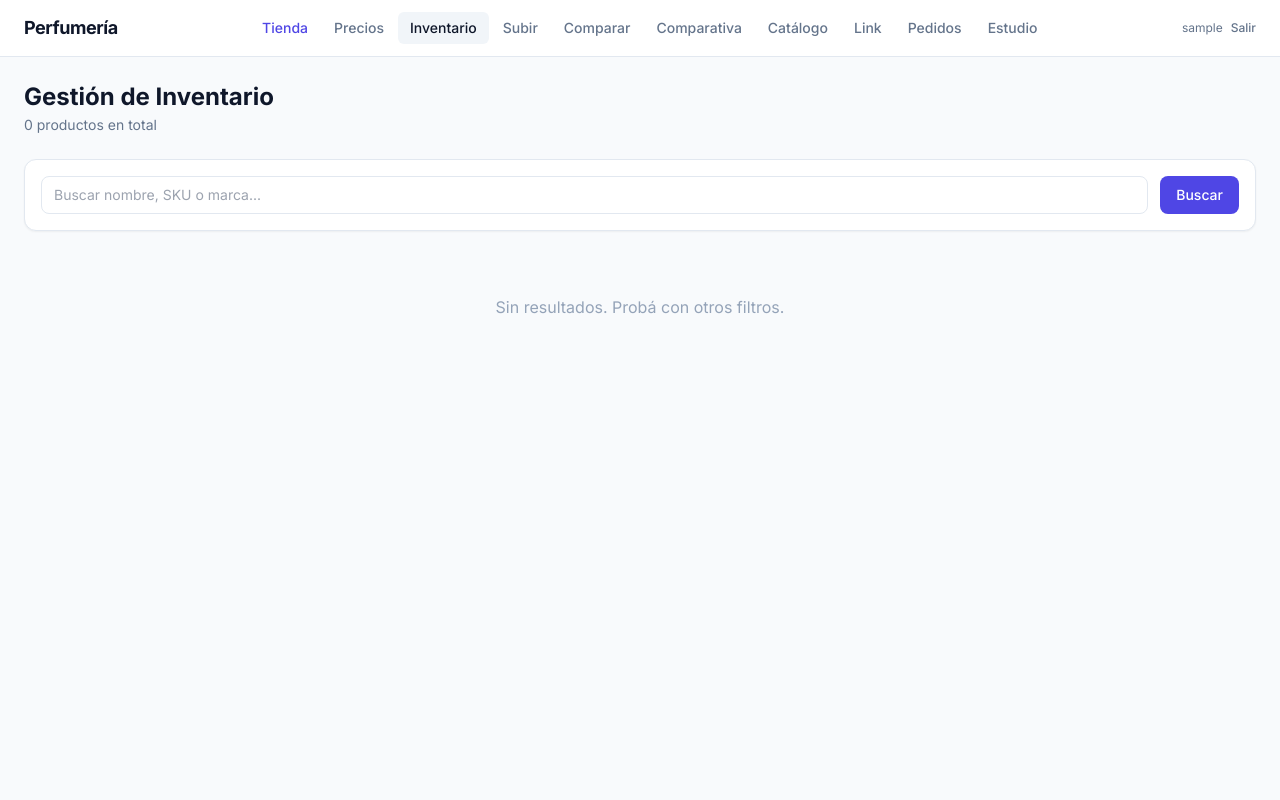
After one commit to david-tkd203/product-comparison, a Flask app: page /admin/inventario in a window 1280 px wide. The commit adds this page. Run offline with Flask 3, Linux system fonts and the light colour scheme; the visitor is signed in with stand-in values (Sample User, id 1); data that the repository does not hold is empty; parts of the project's set-up code (start-up, migrations or seed data) failed here and were passed over; some libraries are stand-ins or nearby versions.

Commit message:
feat: implementar ecommerce publico, inventario y carrito de compras

```diff
--- a/app.py
+++ b/app.py
@@ -55,6 +55,9 @@ def init_db():
             formato VARCHAR(50)
         ) ENGINE=InnoDB DEFAULT CHARSET=utf8mb4
     ''')
+    _add_column_if_missing(cur, 'products', 'stock', 'INT DEFAULT 0')
+    _add_column_if_missing(cur, 'products', 'is_active', 'TINYINT(1) DEFAULT 0')
+    _add_column_if_missing(cur, 'products', 'aroma_family', 'VARCHAR(50) DEFAULT NULL')
     cur.execute('''
         CREATE TABLE IF NOT EXISTS prices (
             id INT AUTO_INCREMENT PRIMARY KEY,
@@ -318,9 +321,15 @@ def _paginate(sql, params, page, per_page):
     return data_sql, data_params, page, per_page, offset
 
 
-@app.route('/')
+
+@app.route('/admin')
 @require_login
-def index():
+def admin_redirect():
+    return redirect(url_for('admin_productos'))
+
+@app.route('/admin/productos')
+@require_login
+def admin_productos():
     query = request.args.get('q', '').strip()
     linea = request.args.get('linea', '').strip()
     genero = request.args.get('genero', '').strip()
@@ -360,7 +369,7 @@ def index():
     products = _query(db, f'{sql} LIMIT %s OFFSET %s', params + [per_page, offset]).fetchall()
     total_pages = (total + per_page - 1) // per_page if total else 1
     db.close()
-    return render_template('index.html', products=products, query=query,
+    return render_template('admin_productos.html', products=products, query=query,
                           linea=linea, genero=genero, lineas=lineas,
                           generos=generos, latest=latest, total=total,
                           page=page, per_page=per_page, total_pages=total_pages)
@@ -404,11 +413,14 @@ def upload():
 
             count = 0
             for _, row in data.iterrows():
-                _query(db, '''INSERT INTO products (sku, nombre, linea, ean, genero, formato)
-                              VALUES (%s, %s, %s, %s, %s, %s)
+                fams = _classify_family({'salida': [str(row['nombre'])]})
+                aroma = fams[0] if fams else None
+                _query(db, '''INSERT INTO products (sku, nombre, linea, ean, genero, formato, aroma_family)
+                              VALUES (%s, %s, %s, %s, %s, %s, %s)
                               ON DUPLICATE KEY UPDATE nombre=VALUES(nombre), linea=VALUES(linea),
-                              ean=VALUES(ean), genero=VALUES(genero), formato=VALUES(formato)''',
-                       [row['sku'], row['nombre'], row['linea'], row['ean'], row['genero'], row['formato']])
+                              ean=VALUES(ean), genero=VALUES(genero), formato=VALUES(formato),
+                              aroma_family=COALESCE(aroma_family, VALUES(aroma_family))''',
+                       [row['sku'], row['nombre'], row['linea'], row['ean'], row['genero'], row['formato'], aroma])
                 _query(db, 'INSERT INTO prices (sku, import_date, precio) VALUES (%s, %s, %s) ON DUPLICATE KEY UPDATE precio = VALUES(precio)',
                        [row['sku'], import_date, row['precio']])
                 count += 1
@@ -420,7 +432,7 @@ def upload():
             flash(f'Error: {e}', 'error')
         finally:
             db.close()
-        return redirect(url_for('index'))
+        return redirect(url_for('admin_productos'))
     return render_template('upload.html')
 
 
@@ -1272,7 +1284,7 @@ def export_xlsx():
     skus = request.args.get('skus', '').split(',')
     if not skus or skus == ['']:
         flash('Seleccioná al menos un producto', 'error')
-        return redirect(url_for('index'))
+        return redirect(url_for('admin_productos'))
 
     db = get_db()
     latest = _query(db, 'SELECT MAX(import_date) as max_date FROM imports').fetchone()['max_date']
@@ -1531,7 +1543,7 @@ def login():
             session['user_id'] = user['id']
             session['username'] = user['username']
             flash(f'Bienvenido, {user["username"]}', 'success')
-            return redirect(url_for('index'))
+            return redirect(url_for('admin_productos'))
         else:
             flash('Usuario o contraseña incorrectos', 'error')
     return render_template('login.html')
@@ -1549,3 +1561,144 @@ if __name__ == '__main__':
     app.run(debug=True)
 else:
     init_db()
+
+@app.route('/admin/inventario')
+@require_login
+def admin_inventario():
+    query = request.args.get('q', '').strip()
+    page = max(1, int(request.args.get('page', 1) or 1))
+    per_page = 50
+
+    db = get_db()
+
+    sql = '''SELECT p.sku, p.nombre, p.linea, p.stock, p.is_active, p.aroma_family
+             FROM products p'''
+    params = []
+    if query:
+        sql += ' WHERE (p.nombre LIKE %s OR p.sku LIKE %s OR p.linea LIKE %s)'
+        like = f'%{query}%'
+        params.extend([like, like, like])
+    sql += ' ORDER BY p.linea, p.nombre'
+
+    total = _query(db, f'SELECT COUNT(*) AS cnt FROM ({sql}) AS t', params).fetchone()['cnt']
+    offset = (page - 1) * per_page
+    products = _query(db, f'{sql} LIMIT %s OFFSET %s', params + [per_page, offset]).fetchall()
+    total_pages = (total + per_page - 1) // per_page if total else 1
+
+    db.close()
+    return render_template('inventario.html', products=products, query=query,
+                          total=total, page=page, per_page=per_page, total_pages=total_pages)
+
+@app.route('/api/update_inventory', methods=['POST'])
+@require_login
+def update_inventory():
+    data = request.get_json()
+    sku = data.get('sku')
+    stock = data.get('stock')
+    is_active = data.get('is_active')
+    aroma_family = data.get('aroma_family')
+
+    db = get_db()
+    try:
+        _query(db, 'UPDATE products SET stock=%s, is_active=%s, aroma_family=%s WHERE sku=%s',
+               [stock, 1 if is_active else 0, aroma_family, sku])
+        db.commit()
+        return jsonify({'ok': True})
+    except Exception as e:
+        db.rollback()
+        return jsonify({'ok': False, 'error': str(e)})
+    finally:
+        db.close()
+
+@app.route('/')
+def tienda():
+    query = request.args.get('q', '').strip()
+    linea = request.args.get('linea', '').strip()
+    genero = request.args.get('genero', '').strip()
+    aroma = request.args.get('aroma', '').strip()
+    sort = request.args.get('sort', 'precio_asc').strip()
+    page = max(1, int(request.args.get('page', 1) or 1))
+    per_page = 24
+
+    db = get_db()
+
+    lineas = [r['linea'] for r in _query(db, 'SELECT DISTINCT linea FROM products WHERE is_active=1 AND stock>0 ORDER BY linea')]
+    generos = [r['genero'] for r in _query(db, 'SELECT DISTINCT genero FROM products WHERE is_active=1 AND stock>0 ORDER BY genero')]
+    aromas = [r['aroma_family'] for r in _query(db, 'SELECT DISTINCT aroma_family FROM products WHERE is_active=1 AND stock>0 AND aroma_family IS NOT NULL ORDER BY aroma_family')]
+
+    sql = '''SELECT p.sku, p.nombre, p.linea, p.genero, p.formato, p.aroma_family, p.stock, pr.precio
+             FROM products p
+             JOIN prices pr ON p.sku = pr.sku
+             WHERE p.is_active = 1 AND p.stock > 0
+             AND pr.import_date = (SELECT MAX(import_date) FROM imports)'''
+
+    params = []
+
+    if query:
+        sql += ' AND (p.nombre LIKE %s OR p.linea LIKE %s)'
+        like = f'%{query}%'
+        params.extend([like, like])
+    if linea:
+        sql += ' AND p.linea = %s'
+        params.append(linea)
+    if genero:
+        sql += ' AND p.genero = %s'
+        params.append(genero)
+    if aroma:
+        sql += ' AND p.aroma_family = %s'
+        params.append(aroma)
+
+    if sort == 'precio_asc':
+        sql += ' ORDER BY pr.precio ASC'
+    elif sort == 'precio_desc':
+        sql += ' ORDER BY pr.precio DESC'
+    else:
+        sql += ' ORDER BY p.linea, p.nombre'
+
+    total = _query(db, f'SELECT COUNT(*) AS cnt FROM ({sql}) AS t', params).fetchone()['cnt']
+    offset = (page - 1) * per_page
+    products = _query(db, f'{sql} LIMIT %s OFFSET %s', params + [per_page, offset]).fetchall()
+    total_pages = (total + per_page - 1) // per_page if total else 1
+
+    db.close()
+    return render_template('ecommerce.html', products=products, query=query,
+                          linea=linea, genero=genero, aroma=aroma, sort=sort,
+                          lineas=lineas, generos=generos, aromas=aromas,
+                          total=total, page=page, per_page=per_page, total_pages=total_pages)
+
+@app.route('/api/pedido', methods=['POST'])
+def api_pedido():
+    data = request.get_json()
+    nombre = (data.get('nombre') or '').strip()
+    telefono = (data.get('telefono') or '').strip()
+    items = data.get('items', [])
+
+    if not nombre or not telefono or not items:
+        return jsonify({'ok': False, 'error': 'Faltan datos requeridos'})
+
+    total = sum(int(i.get('precio', 0)) * int(i.get('qty', 0)) for i in items)
+    items_json = json.dumps(items, ensure_ascii=False)
+
+    db = get_db()
+    try:
+        _query(db, '''INSERT INTO orders (link_token, nombre, telefono, items_json, total, status)
+                      VALUES (%s, %s, %s, %s, %s, %s)''',
+               ['ECOMMERCE', nombre, telefono, items_json, total, 'nuevo'])
+
+        for i in items:
+            _query(db, 'UPDATE products SET stock = stock - %s WHERE sku = %s AND stock >= %s',
+                   [int(i.get('qty', 0)), i.get('sku'), int(i.get('qty', 0))])
+
+        db.commit()
+        return jsonify({'ok': True})
+    except Exception as e:
+        db.rollback()
+        return jsonify({'ok': False, 'error': str(e)})
+    finally:
+        db.close()
+
+if __name__ == '__main__':
+    init_db()
+    app.run(debug=True)
+else:
+    init_db()
--- a/templates/base.html
+++ b/templates/base.html
@@ -33,7 +33,9 @@
 
       <!-- Desktop nav -->
       <div class="hidden md:flex items-center gap-0.5">
-        <a href="/" class="px-2 sm:px-3 py-1.5 text-xs sm:text-sm font-medium rounded-md transition-colors whitespace-nowrap {{ 'bg-slate-100 text-slate-900' if request.path == '/' else 'text-slate-500 hover:text-slate-700 hover:bg-slate-50' }}">Precios</a>
+        <a href="/" target="_blank" class="px-2 sm:px-3 py-1.5 text-xs sm:text-sm font-medium rounded-md transition-colors whitespace-nowrap text-indigo-600 hover:text-indigo-800 hover:bg-slate-50">Tienda</a>
+        <a href="/admin/productos" class="px-2 sm:px-3 py-1.5 text-xs sm:text-sm font-medium rounded-md transition-colors whitespace-nowrap {{ 'bg-slate-100 text-slate-900' if request.path == '/admin/productos' else 'text-slate-500 hover:text-slate-700 hover:bg-slate-50' }}">Precios</a>
+        <a href="/admin/inventario" class="px-2 sm:px-3 py-1.5 text-xs sm:text-sm font-medium rounded-md transition-colors whitespace-nowrap {{ 'bg-slate-100 text-slate-900' if request.path == '/admin/inventario' else 'text-slate-500 hover:text-slate-700 hover:bg-slate-50' }}">Inventario</a>
         <a href="/upload" class="px-2 sm:px-3 py-1.5 text-xs sm:text-sm font-medium rounded-md transition-colors whitespace-nowrap {{ 'bg-slate-100 text-slate-900' if request.path == '/upload' else 'text-slate-500 hover:text-slate-700 hover:bg-slate-50' }}">Subir</a>
         <a href="/compare" class="px-2 sm:px-3 py-1.5 text-xs sm:text-sm font-medium rounded-md transition-colors whitespace-nowrap {{ 'bg-slate-100 text-slate-900' if request.path == '/compare' else 'text-slate-500 hover:text-slate-700 hover:bg-slate-50' }}">Comparar</a>
         <a href="/retail" class="px-2 sm:px-3 py-1.5 text-xs sm:text-sm font-medium rounded-md transition-colors whitespace-nowrap {{ 'bg-slate-100 text-slate-900' if request.path == '/retail' else 'text-slate-500 hover:text-slate-700 hover:bg-slate-50' }}">Comparativa</a>
@@ -65,7 +67,9 @@
     <!-- Mobile menu -->
     <div id="mobile-menu" class="hidden md:hidden border-t border-slate-100 pb-3">
       <div class="flex flex-col gap-1 pt-2">
-        <a href="/" class="px-3 py-2 text-sm font-medium rounded-md {{ 'bg-slate-100 text-slate-900' if request.path == '/' else 'text-slate-600 hover:bg-slate-50' }}">Precios</a>
+        <a href="/" target="_blank" class="px-3 py-2 text-sm font-medium rounded-md text-indigo-600 hover:text-indigo-800 hover:bg-slate-50">Tienda</a>
+        <a href="/admin/productos" class="px-3 py-2 text-sm font-medium rounded-md {{ 'bg-slate-100 text-slate-900' if request.path == '/admin/productos' else 'text-slate-600 hover:bg-slate-50' }}">Precios</a>
+        <a href="/admin/inventario" class="px-3 py-2 text-sm font-medium rounded-md {{ 'bg-slate-100 text-slate-900' if request.path == '/admin/inventario' else 'text-slate-600 hover:bg-slate-50' }}">Inventario</a>
         <a href="/upload" class="px-3 py-2 text-sm font-medium rounded-md {{ 'bg-slate-100 text-slate-900' if request.path == '/upload' else 'text-slate-600 hover:bg-slate-50' }}">Subir</a>
         <a href="/compare" class="px-3 py-2 text-sm font-medium rounded-md {{ 'bg-slate-100 text-slate-900' if request.path == '/compare' else 'text-slate-600 hover:bg-slate-50' }}">Comparar</a>
         <a href="/retail" class="px-3 py-2 text-sm font-medium rounded-md {{ 'bg-slate-100 text-slate-900' if request.path == '/retail' else 'text-slate-600 hover:bg-slate-50' }}">Comparativa</a>
--- /dev/null
+++ b/templates/inventario.html
@@ -0,0 +1,111 @@
+{% extends "base.html" %}
+{% block content %}
+<div class="flex flex-col sm:flex-row sm:items-center justify-between mb-4 sm:mb-6 gap-2">
+  <div>
+    <h1 class="text-xl sm:text-2xl font-bold text-slate-900">Gestión de Inventario</h1>
+    <p class="text-xs sm:text-sm text-slate-500 mt-0.5">{{ total }} productos en total</p>
+  </div>
+</div>
+
+<form method="get" class="bg-white rounded-xl shadow-sm border border-slate-200 p-3 sm:p-4 mb-4">
+  <div class="flex flex-wrap gap-2 sm:gap-3">
+    <input name="q" value="{{ query }}" placeholder="Buscar nombre, SKU o marca..." class="flex-1 min-w-[180px] px-3 py-2 border border-slate-200 rounded-lg text-sm focus:outline-none focus:ring-2 focus:ring-indigo-500 focus:border-transparent">
+    <button type="submit" class="px-4 py-2 bg-indigo-600 text-white text-sm font-medium rounded-lg hover:bg-indigo-700 transition-colors w-full sm:w-auto">Buscar</button>
+  </div>
+</form>
+
+{% macro page_link(p) %}
+  ?q={{ query | urlencode }}&page={{ p }}
+{% endmacro %}
+
+{% if products %}
+<div class="bg-white rounded-xl shadow-sm border border-slate-200 overflow-hidden">
+  <div class="overflow-x-auto -mx-px">
+    <table class="w-full text-sm min-w-[800px]">
+      <thead>
+        <tr class="border-b border-slate-200 bg-slate-50">
+          <th class="text-left px-4 py-3 font-semibold text-slate-600">Marca</th>
+          <th class="text-left px-4 py-3 font-semibold text-slate-600">Nombre</th>
+          <th class="text-left px-4 py-3 font-semibold text-slate-600">SKU</th>
+          <th class="text-center px-4 py-3 font-semibold text-slate-600">Familia Olfativa</th>
+          <th class="text-center px-4 py-3 font-semibold text-slate-600">Stock</th>
+          <th class="text-center px-4 py-3 font-semibold text-slate-600">Activo (Tienda)</th>
+        </tr>
+      </thead>
+      <tbody class="divide-y divide-slate-100">
+        {% for p in products %}
+        <tr data-sku="{{ p['sku'] }}">
+          <td class="px-4 py-2 text-slate-700 whitespace-nowrap">{{ p['linea'] }}</td>
+          <td class="px-4 py-2 text-slate-900 max-w-[200px] truncate" title="{{ p['nombre'] }}">{{ p['nombre'] }}</td>
+          <td class="px-4 py-2 text-slate-500 font-mono text-xs">{{ p['sku'] }}</td>
+          <td class="px-4 py-2 text-center">
+            <input type="text" class="w-32 px-2 py-1 text-xs border border-slate-200 rounded text-center focus:outline-none focus:ring-2 focus:ring-indigo-500" value="{{ p['aroma_family'] or '' }}" onchange="saveRow('{{ p['sku'] }}', this.parentElement.parentElement)">
+          </td>
+          <td class="px-4 py-2 text-center">
+            <input type="number" min="0" class="w-20 px-2 py-1 border border-slate-200 rounded text-center focus:outline-none focus:ring-2 focus:ring-indigo-500" value="{{ p['stock'] or 0 }}" onchange="saveRow('{{ p['sku'] }}', this.parentElement.parentElement)">
+          </td>
+          <td class="px-4 py-2 text-center">
+            <label class="inline-flex items-center cursor-pointer">
+              <input type="checkbox" class="sr-only peer" {{ 'checked' if p['is_active'] }} onchange="saveRow('{{ p['sku'] }}', this.parentElement.parentElement.parentElement)">
+              <div class="relative w-11 h-6 bg-slate-200 peer-focus:outline-none peer-focus:ring-4 peer-focus:ring-indigo-300 rounded-full peer peer-checked:after:translate-x-full rtl:peer-checked:after:-translate-x-full peer-checked:after:border-white after:content-[''] after:absolute after:top-[2px] after:start-[2px] after:bg-white after:border-slate-300 after:border after:rounded-full after:h-5 after:w-5 after:transition-all peer-checked:bg-indigo-600"></div>
+            </label>
+          </td>
+        </tr>
+        {% endfor %}
+      </tbody>
+    </table>
+  </div>
+</div>
+
+{% if total_pages > 1 %}
+<div class="flex flex-col sm:flex-row items-center justify-between gap-3 mt-4">
+  <p class="text-sm text-slate-500">Página {{ page }} de {{ total_pages }} · {{ total }} productos</p>
+  <div class="flex items-center gap-1">
+    {% if page > 1 %}
+    <a href="{{ page_link(page-1) }}" class="px-3 py-1.5 text-sm font-medium rounded-md bg-white border border-slate-200 text-slate-600 hover:bg-slate-50">Anterior</a>
+    {% endif %}
+    {% for p in range([1, page-2] | max, [total_pages+1, page+3] | min) %}
+    <a href="{{ page_link(p) }}" class="px-3 py-1.5 text-sm font-medium rounded-md {{ 'bg-indigo-600 text-white' if p == page else 'bg-white border border-slate-200 text-slate-600 hover:bg-slate-50' }}">{{ p }}</a>
+    {% endfor %}
+    {% if page < total_pages %}
+    <a href="{{ page_link(page+1) }}" class="px-3 py-1.5 text-sm font-medium rounded-md bg-white border border-slate-200 text-slate-600 hover:bg-slate-50">Siguiente</a>
+    {% endif %}
+  </div>
+</div>
+{% endif %}
+
+{% elif total == 0 %}
+<div class="text-center py-12 text-slate-400">Sin resultados. Probá con otros filtros.</div>
+{% endif %}
+
+<script>
+function saveRow(sku, tr) {
+  var stock = tr.querySelector('input[type="number"]').value;
+  var is_active = tr.querySelector('input[type="checkbox"]').checked;
+  var aroma_family = tr.querySelector('input[type="text"]').value;
+
+  fetch('/api/update_inventory', {
+    method: 'POST',
+    headers: {'Content-Type': 'application/json'},
+    body: JSON.stringify({
+      sku: sku,
+      stock: parseInt(stock) || 0,
+      is_active: is_active,
+      aroma_family: aroma_family
+    })
+  })
+  .then(res => res.json())
+  .then(data => {
+    if(!data.ok) {
+      alert('Error guardando: ' + data.error);
+    } else {
+      // Opcional: mostrar feedback visual de guardado exitoso
+      var td = tr.querySelector('td:last-child');
+      var ogBg = td.style.backgroundColor;
+      td.style.backgroundColor = '#ecfdf5';
+      setTimeout(() => td.style.backgroundColor = ogBg, 500);
+    }
+  });
+}
+</script>
+{% endblock %}
```
Also changed, not shown: templates/ecommerce.html (added, +360 -0 lines), templates/admin_productos.html (renamed from templates/index.html).
